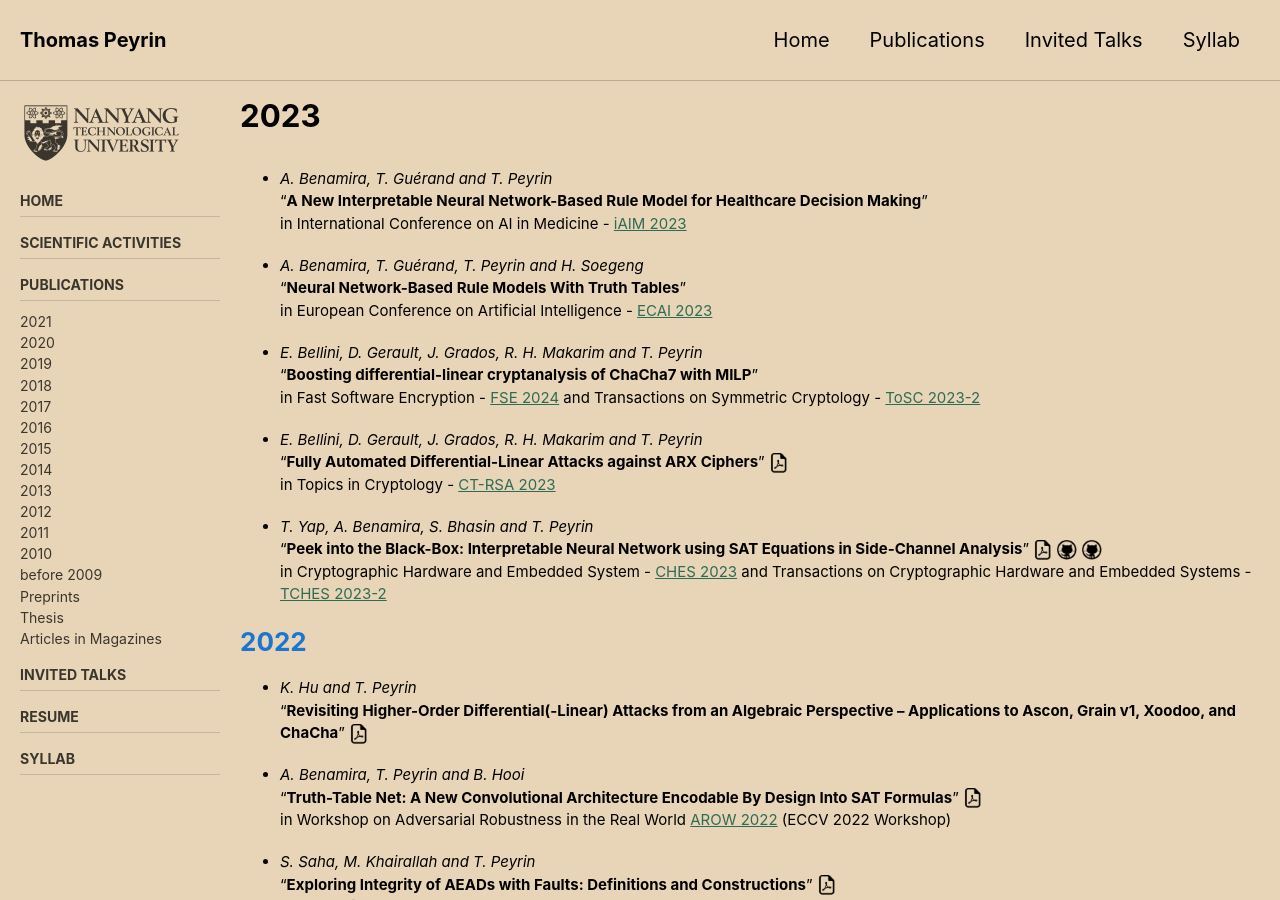
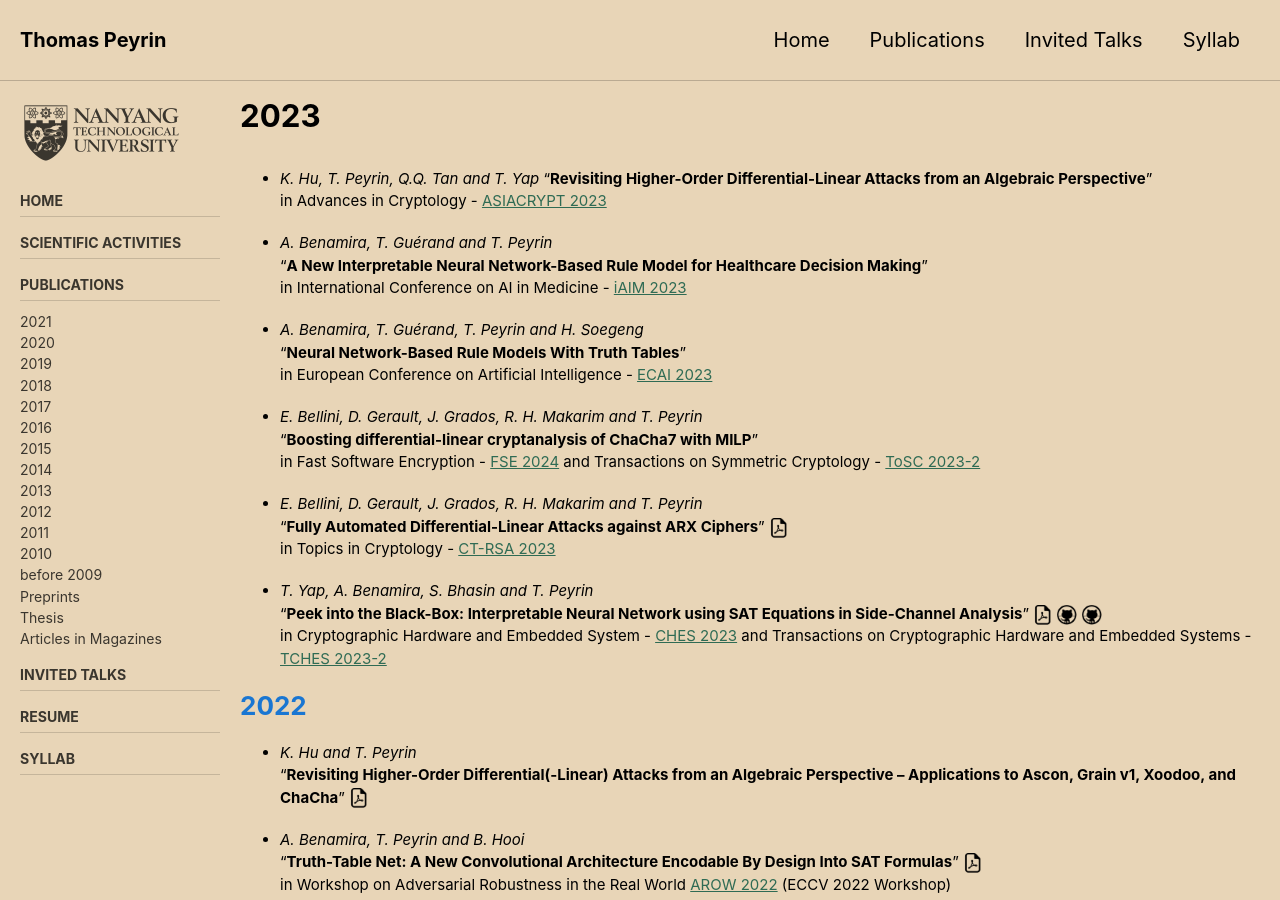
Before and after one commit to thomaspeyrin/web, a Jekyll site: the page built from publications.md, in a window 1280 px wide and 900 px high. Built offline with Jekyll 4.4.1, drawn with Linux system fonts in a browser that asks for light colours; cached includes are drawn as plain includes; nearby versions of some CDN libraries; our own code applies the rules of GitHub Pages for plain Markdown files.

Commit message:
Update publications.md

```diff
--- a/publications.md
+++ b/publications.md
@@ -10,6 +10,10 @@ sidebar:
 ---
 
 # 2023
+
+- *K. Hu, T. Peyrin, Q.Q. Tan and T. Yap*
+"**Revisiting Higher-Order Differential-Linear Attacks from an Algebraic Perspective**"
+in Advances in Cryptology - [ASIACRYPT 2023](https://asiacrypt.iacr.org/2023/)
 
 - *A. Benamira, T. Guérand and T. Peyrin*
 "**A New Interpretable Neural Network-Based Rule Model for Healthcare Decision Making**"
```
